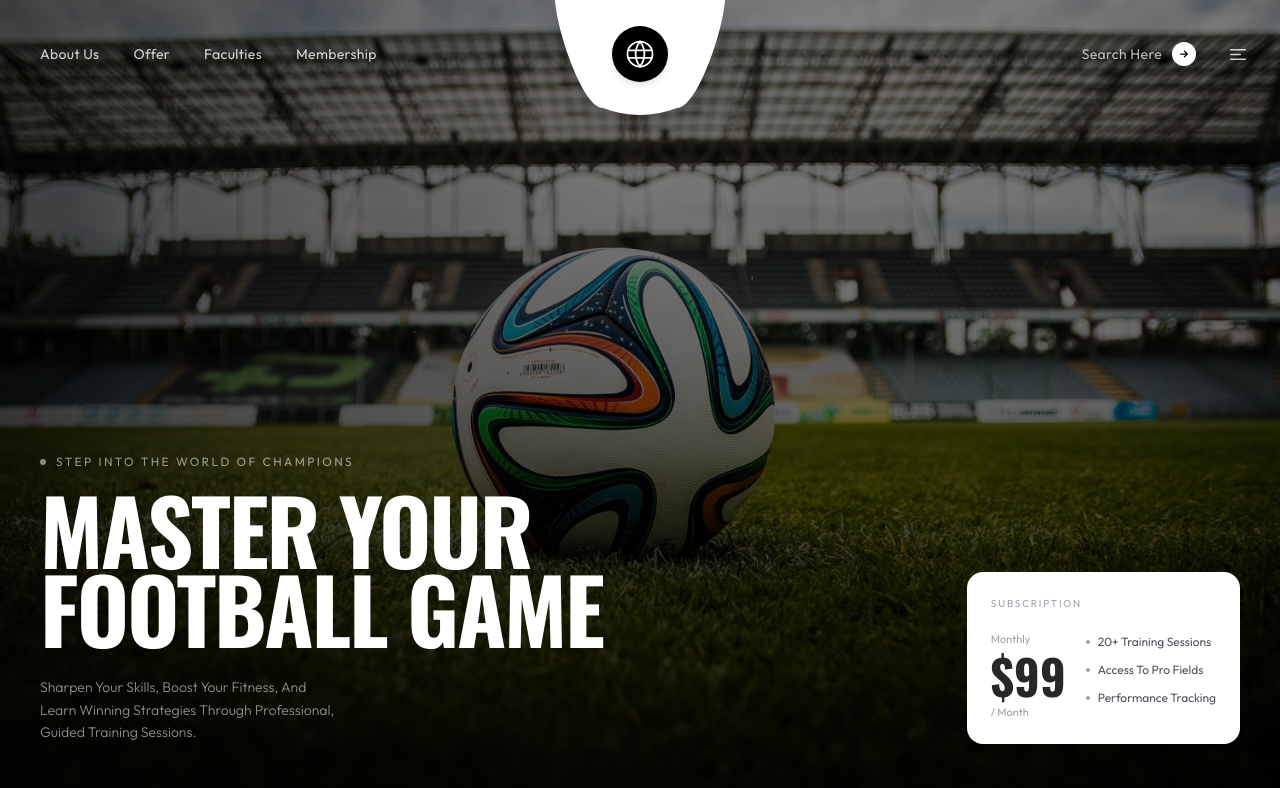
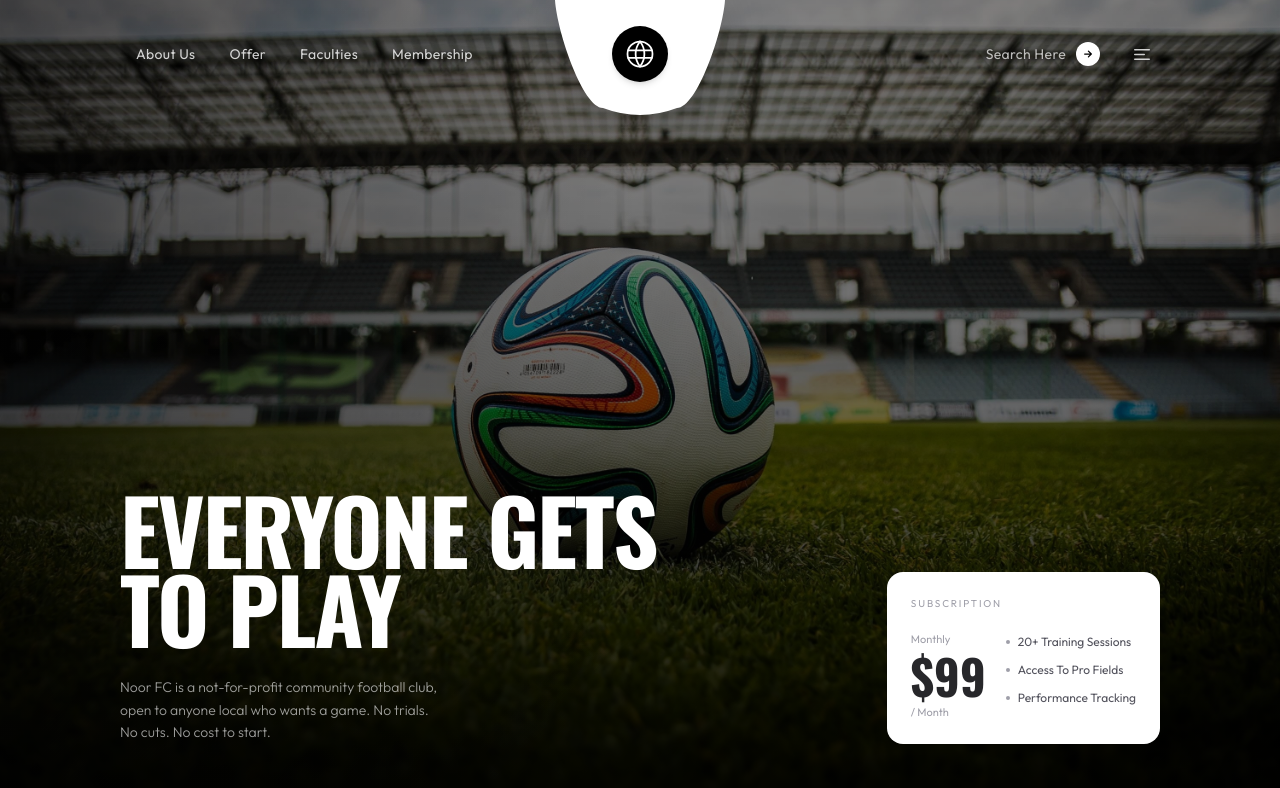
Before and after one commit to michael-codelibrary/noor-fc, a Next.js app: page / in a window 1280 px wide. Shown: the top 788 px of the page. Built offline with nearby package versions, Linux system fonts and the light colour scheme.

Commit message:
feat: 120px safe margins, update hero copy to Noor FC brand message

```diff
--- a/components/Hero.tsx
+++ b/components/Hero.tsx
@@ -27,30 +27,25 @@ export default function Hero() {
 
       {/* Hero content */}
       <div className="relative z-10 flex h-full flex-col justify-end">
-        <div className="flex items-end justify-between px-10 pb-14 gap-8">
+        <div className="flex items-end justify-between px-[120px] pb-14 gap-8">
           {/* Left: text block */}
           <div
             className="max-w-xl"
             style={{ animation: "fade-up 0.75s ease-out 0.25s both" }}
           >
-            <div className="flex items-center gap-2.5 mb-5">
-              <div className="w-1.5 h-1.5 rounded-full bg-white/50" />
-              <span className="text-white/55 text-xs tracking-[0.2em] uppercase font-body">
-                Step Into The World Of Champions
-              </span>
-            </div>
-
-            <h1 className="font-display font-bold uppercase leading-[0.88] text-white mb-7 tracking-tight"
+            <h1
+              className="font-display font-bold uppercase leading-[0.88] text-white mb-7 tracking-tight"
               style={{ fontSize: "clamp(4rem, 7vw, 6rem)" }}
             >
-              Master Your
+              Everyone gets
               <br />
-              Football Game
+              to play
             </h1>
 
-            <p className="text-white/55 text-sm leading-relaxed max-w-[300px] font-body font-light">
-              Sharpen Your Skills, Boost Your Fitness, And Learn Winning
-              Strategies Through Professional, Guided Training Sessions.
+            <p className="text-white/60 text-sm leading-relaxed max-w-[320px] font-body font-light">
+              Noor FC is a not-for-profit community football club, open to
+              anyone local who wants a game. No trials. No cuts. No cost to
+              start.
             </p>
           </div>
 
--- a/components/Navbar.tsx
+++ b/components/Navbar.tsx
@@ -70,7 +70,7 @@ export default function Navbar() {
 
       {/* Transparent nav row */}
       <nav
-        className="flex items-center justify-between px-6"
+        className="flex items-center justify-between px-[120px]"
         style={{ height: "108px" }}
       >
         {/* Left: nav links */}
```
